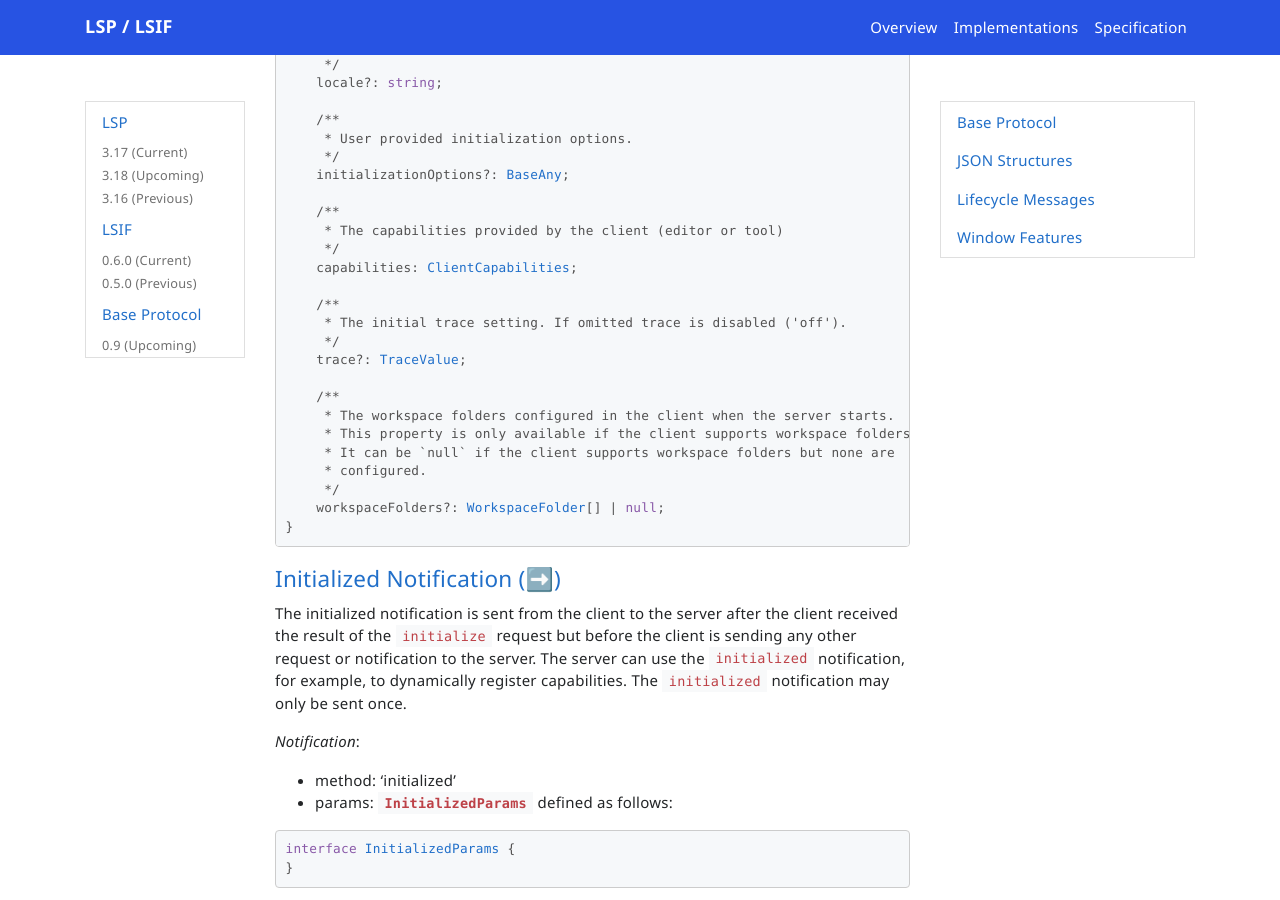
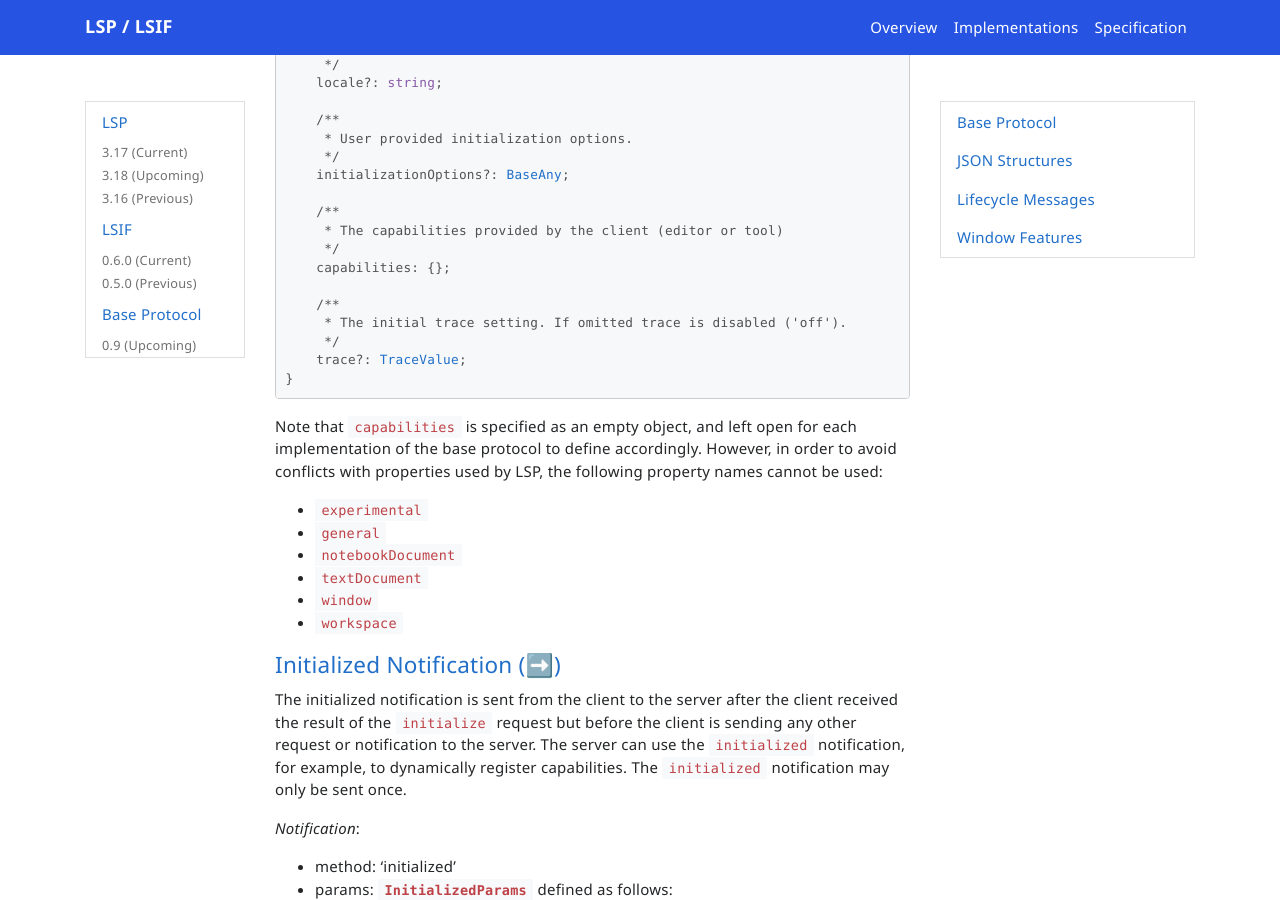
Before and after one commit to microsoft/language-server-protocol, a Jekyll site: the page built from _specifications/base/0.9/specification.md, in a window 1280 px wide and 900 px high, scrolled down 16332 px. Built offline with Jekyll 4.4.1, drawn with Linux system fonts in a browser that asks for light colours; nearby versions of some CDN libraries; emoji names are drawn with the system emoji font; comment, search, counter and statistics services are not loaded.

Commit message:
Make ClientCapabilities open

````diff
--- a/_specifications/base/0.9/specification.md
+++ b/_specifications/base/0.9/specification.md
@@ -721,22 +721,22 @@ interface InitializeParams extends WorkDoneProgressParams {
 	/**
 	 * The capabilities provided by the client (editor or tool)
 	 */
-	capabilities: ClientCapabilities;
+	capabilities: {};
 
 	/**
 	 * The initial trace setting. If omitted trace is disabled ('off').
 	 */
 	trace?: TraceValue;
-
-	/**
-	 * The workspace folders configured in the client when the server starts.
-	 * This property is only available if the client supports workspace folders.
-	 * It can be `null` if the client supports workspace folders but none are
-	 * configured.
-	 */
-	workspaceFolders?: WorkspaceFolder[] | null;
 }
 ```
+
+Note that `capabilities` is specified as an empty object, and left open for each implementation of the base protocol to define accordingly. However, in order to avoid conflicts with properties used by LSP, the following property names cannot be used:
+- `experimental`
+- `general`
+- `notebookDocument`
+- `textDocument`
+- `window`
+- `workspace`
 
 {% include messages/initialized.md %}
 {% include messages/registerCapability.md anyType="BaseAny" %}
````
